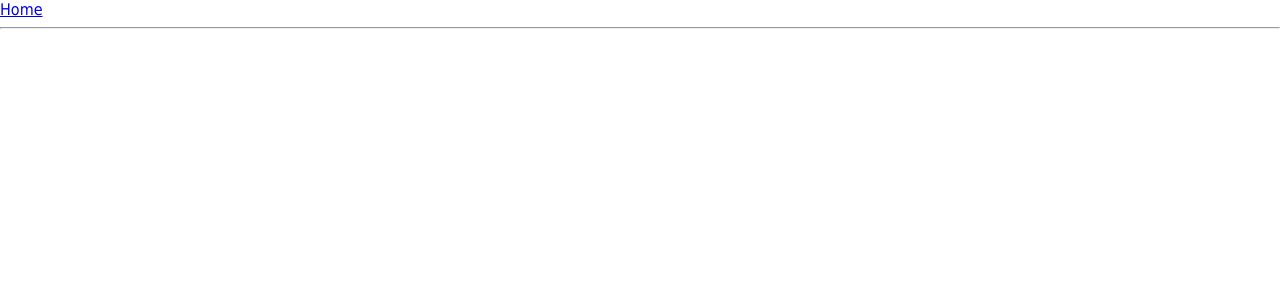
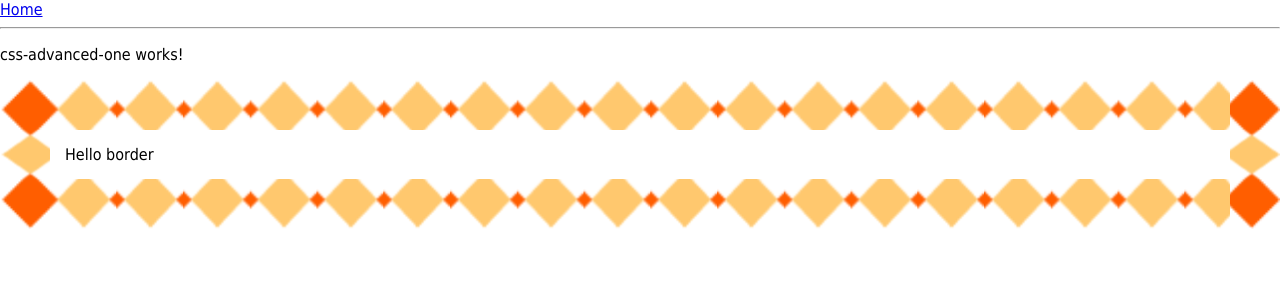
Before and after one commit to abhijeetpandit/cssPractice1, an Angular app: page /border-image in a window 1280 px wide. Before the commit this address led to /. Shown: the top 300 px of the page. Built offline with nearby package versions, Linux system fonts and the light colour scheme.

Commit message:
border image

```diff
--- a/src/app/app-routing.module.ts
+++ b/src/app/app-routing.module.ts
@@ -16,6 +16,7 @@ import { CssFormOneComponent } from './css-form-one/css-form-one.component';
 import { CssFormTwoResponsiveComponent } from './css-form-two-responsive/css-form-two-responsive.component';
 import { CssCountersComponent } from './css-counters/css-counters.component';
 import { SiteExampleOneComponent } from './site-example-one/site-example-one.component';
+import { CssAdvancedOneComponent } from './css-advanced-one/css-advanced-one.component';
 
 
 const routes: Routes = [
@@ -64,6 +65,9 @@ const routes: Routes = [
   {
     path: 'site-example-one', component: SiteExampleOneComponent
   },
+  {
+    path: 'border-image', component: CssAdvancedOneComponent
+  },
 ];
 
 @NgModule({
--- a/src/app/app.module.ts
+++ b/src/app/app.module.ts
@@ -18,6 +18,7 @@ import { CssFormOneComponent } from './css-form-one/css-form-one.component';
 import { CssFormTwoResponsiveComponent } from './css-form-two-responsive/css-form-two-responsive.component';
 import { CssCountersComponent } from './css-counters/css-counters.component';
 import { SiteExampleOneComponent } from './site-example-one/site-example-one.component';
+import { CssAdvancedOneComponent } from './css-advanced-one/css-advanced-one.component';
 
 @NgModule({
   declarations: [
@@ -36,7 +37,8 @@ import { SiteExampleOneComponent } from './site-example-one/site-example-one.com
     CssFormOneComponent,
     CssFormTwoResponsiveComponent,
     CssCountersComponent,
-    SiteExampleOneComponent
+    SiteExampleOneComponent,
+    CssAdvancedOneComponent
   ],
   imports: [
     BrowserModule,
--- /dev/null
+++ b/src/app/css-advanced-one/css-advanced-one.component.css
@@ -0,0 +1,5 @@
+.border-image {
+    border: 50px solid transparent;
+    padding: 15px;
+    border-image: url(../../assets/border.png) 30% round;
+}
--- /dev/null
+++ b/src/app/css-advanced-one/css-advanced-one.component.html
@@ -0,0 +1,2 @@
+<p>css-advanced-one works!</p>
+<div class="border-image">Hello border</div>
--- /dev/null
+++ b/src/app/css-advanced-one/css-advanced-one.component.ts
@@ -0,0 +1,15 @@
+import { Component, OnInit } from '@angular/core';
+
+@Component({
+  selector: 'app-css-advanced-one',
+  templateUrl: './css-advanced-one.component.html',
+  styleUrls: ['./css-advanced-one.component.css']
+})
+export class CssAdvancedOneComponent implements OnInit {
+
+  constructor() { }
+
+  ngOnInit() {
+  }
+
+}
--- a/src/app/vertical-navigation-demo/vertical-navigation-demo.component.html
+++ b/src/app/vertical-navigation-demo/vertical-navigation-demo.component.html
@@ -10,7 +10,7 @@
     <li><a routerLink="/css-forms-two-responsive">CSS forms example 2 responsive</a></li>
     <li><a routerLink="/css-counters">CSS counters</a></li>
     <li><a routerLink="/site-example-one">Responsive website example</a></li>
-    <li>About</li>
+    <li><a routerLink="/border-image">Border image</a></li>
     <li>Home</li>
     <li>News</li>
     <li>Contact</li>
```
Also changed, not shown: src/assets/border.png (added), 1 other file (tests, documents, lock files or other folders).
